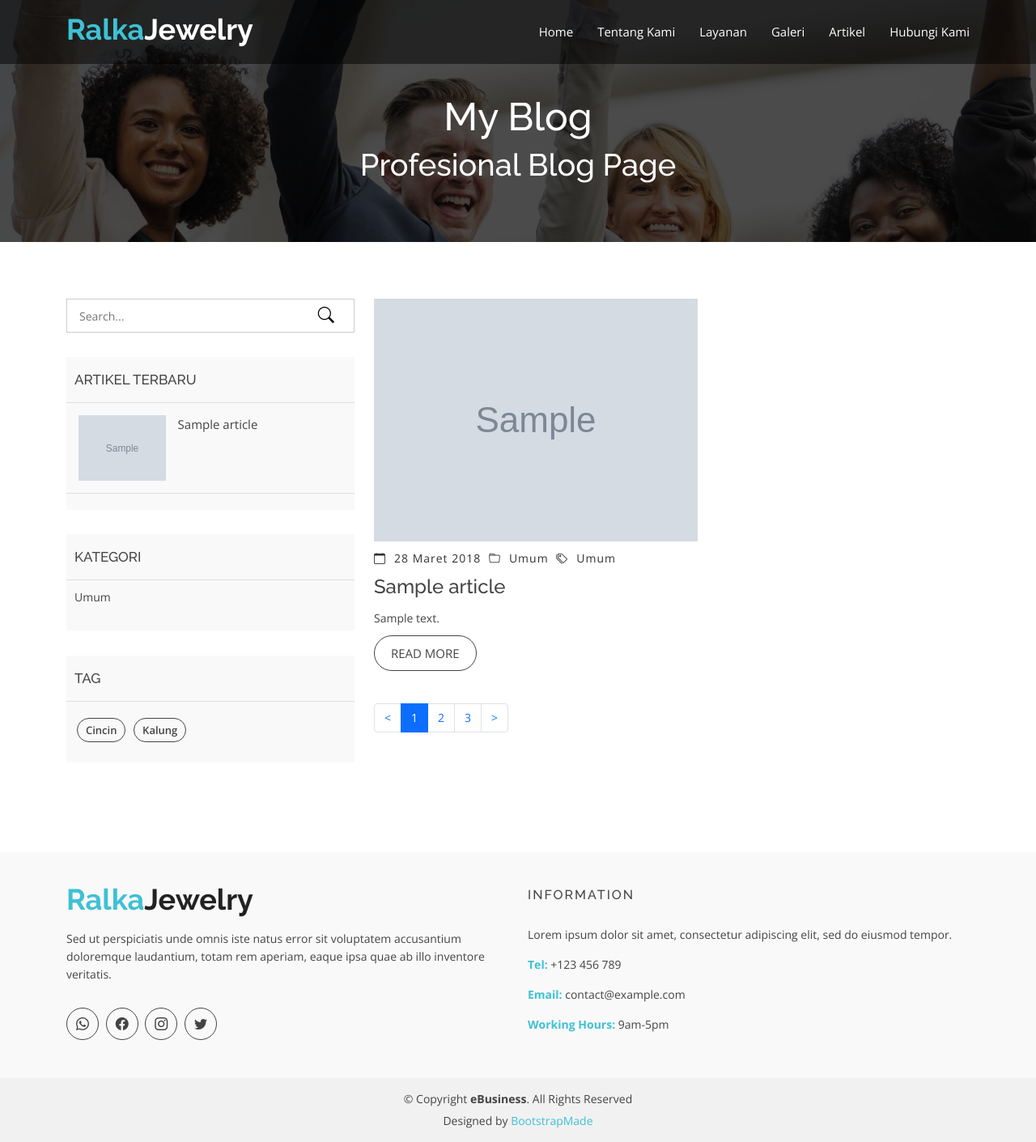
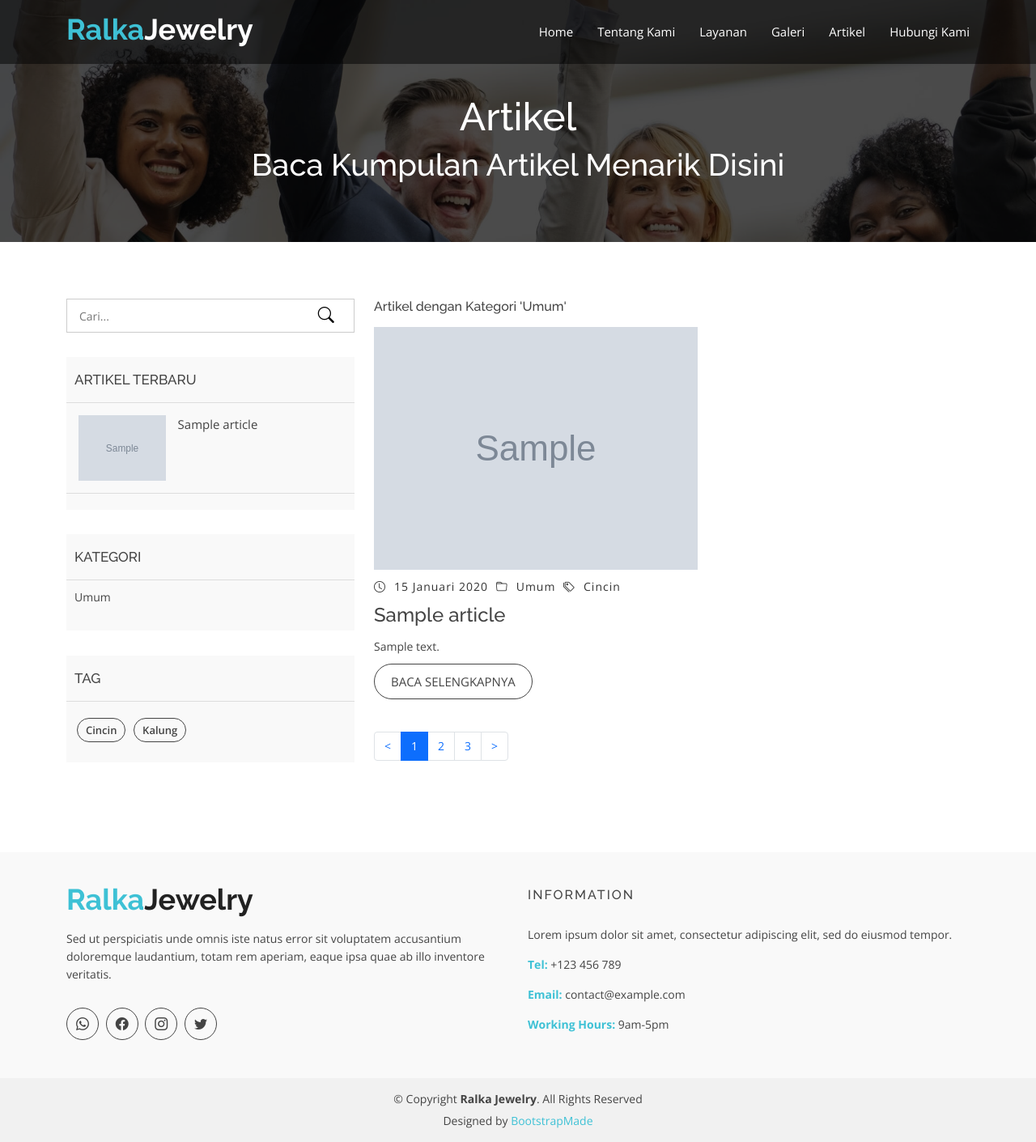
Before and after one commit to ziyadb911/ralkajewelry, a Laravel app: page /artikel?kategori=1 in a window 1280 px wide. Shown: the part 1-1412 px from the top of the page at 81% size. Run offline with Laravel 8, Linux system fonts and the light colour scheme; data comes from the database, SQL or seed files in the repository; tables that the repository leaves empty hold one stand-in row (Sample ...).

Commit message:
fix binding artikel dgn slug dan filternya

```diff
--- a/app/Http/Controllers/HomeController.php
+++ b/app/Http/Controllers/HomeController.php
@@ -24,28 +24,46 @@ class HomeController extends Controller
 
     public function artikel(Request $request)
     {
+        $cari = $request->cari;
+        $kategoriId = $request->kategori;
+        $tagId = $request->tag;
         $company = CompanyInfo::findOrFail(1);
         $articleCategories = ArticleCategory::orderBy("name", "ASC")->get();
         $tags = Tag::orderBy("name", "ASC")->get();
-        $articles = Article::where("is_shown", true)->orderBy("created_at", "DESC")->get();
-        $recentArticles = Article::where("is_shown", true)->orderBy("created_at", "DESC")->limit(4)->get();
+        $recentArticles = Article::where("is_shown", true)->orderBy("date", "DESC")->orderBy("created_at", "DESC")->limit(3)->get();
+
+        // list artikel yg tampil dan di filter
+        $articles = Article::when(isset($cari), function ($q) use ($cari) {
+            $q->where('title', 'LIKE', "%$cari%");
+        })->when(isset($kategoriId), function ($q) use ($kategoriId) {
+            $q->where('article_category_id', $kategoriId);
+        })->when(isset($tagId), function ($q) use ($tagId) {
+            $q->whereHas('tags', function ($q) use ($tagId) {
+                $q->where('id', $tagId);
+            });
+        })->where("is_shown", true)->orderBy("date", "DESC")->orderBy("created_at", "DESC")->get();
+
         $data = [
             'company' => $company,
+            'recentArticles' => $recentArticles,
             'articleCategories' => $articleCategories,
             'tags' => $tags,
             'articles' => $articles,
-            'recentArticles' => $recentArticles,
         ];
         return view('artikel', $data);
     }
 
-    public function artikelDetail(Request $request)
+    public function artikelDetail(Request $request, Article $article)
     {
+        if(!$article->is_shown){
+            abort(404);
+        }
         $company = CompanyInfo::findOrFail(1);
-        $recentArticles = Article::where("is_shown", true)->orderBy("created_at", "DESC")->limit(4)->get();
+        $recentArticles = Article::where("is_shown", true)->orderBy("date", "DESC")->orderBy("created_at", "DESC")->limit(4)->get();
         $data = [
             'company' => $company,
             'recentArticles' => $recentArticles,
+            'article' => $article,
         ];
         return view('artikel-detail', $data);
     }
--- a/app/Models/Article.php
+++ b/app/Models/Article.php
@@ -54,6 +54,11 @@ class Article extends Model
         return isset($this->date) ? DateHelper::dateToString($this->date) : null;
     }
 
+    public function getDateIndoAttribute()
+    {
+        return isset($this->date) ? DateHelper::dateToStringIndonesia($this->date) : null;
+    }
+
     public function getCreatedAtFormattedAttribute()
     {
         return isset($this->created_at) ? DateHelper::dateTimeToString($this->created_at) : null;
--- a/resources/views/artikel.blade.php
+++ b/resources/views/artikel.blade.php
@@ -4,6 +4,14 @@
 @endsection
 
 @section('jsready')
+  $('#formCari').submit(function (e) {
+    $('#formCari').find('input').each(function() {
+        var input = $(this);
+        if (!input.val() || input.val() == "") {
+            input.prop('disabled', true);
+        }
+    });
+  });
 @endsection
 
 @section('jsfunction')
@@ -20,10 +28,10 @@
             <div class="slider-content text-center">
               <div class="header-bottom">
                 <div class="layer2">
-                  <h1 class="title2">My Blog</h1>
+                  <h1 class="title2">Artikel</h1>
                 </div>
                 <div class="layer3">
-                  <h2 class="title3">Profesional Blog Page</h2>
+                  <h2 class="title3">Baca Kumpulan Artikel Menarik Disini</h2>
                 </div>
               </div>
             </div>
@@ -40,9 +48,9 @@
             <div class="page-head-blog">
               <div class="single-blog-page">
                 <!-- search option start -->
-                <form action="#">
+                <form method='GET' action="" id="formCari">
                   <div class="search-option">
-                    <input type="text" placeholder="Search...">
+                    <input type="text" name="cari" id="cari" placeholder="Cari..." value="{{ request()->get('cari') ?? '' }}">
                     <button class="button" type="submit">
                       <i class="bi bi-search"></i>
                     </button>
@@ -56,16 +64,16 @@
                   <div class="left-blog">
                     <h4>Artikel Terbaru</h4>
                     <div class="recent-post">
-                      @foreach ($recentArticles as $article)
+                      @foreach ($recentArticles as $recentArticle)
                         <!-- start single post -->
                         <div class="recent-single-post">
                           <div class="post-img">
-                            <a href="#">
-                              <img src="{{ URL::asset($article->image_url ?? 'img/image-default.jpg') }}" alt="{{ $article->title }}">
+                            <a href="{{ route('artikel.detail', ['article' => $recentArticle]) }}">
+                              <img src="{{ URL::asset($recentArticle->image_url ?? 'img/image-default.jpg') }}" alt="{{ $recentArticle->title }}">
                             </a>
                           </div>
                           <div class="pst-content">
-                            <p><a href="#">{{ $article->title }}</a></p>
+                            <p><a href="{{ route('artikel.detail', ['article' => $recentArticle]) }}">{{ $recentArticle->title }}</a></p>
                           </div>
                         </div>
                         <!-- End single post -->
@@ -82,7 +90,7 @@
                     <ul>
                       @foreach ($articleCategories as $articleCategory)
                         <li>
-                          <a href="#">{{ $articleCategory->name ?? '' }}</a>
+                          <a href="{{ route('artikel', ['kategori' => $articleCategory]) }}">{{ $articleCategory->name ?? '' }}</a>
                         </li>
                       @endforeach
                     </ul>
@@ -97,7 +105,7 @@
                       <ul>
                         @foreach ($tags as $tag)
                           <li>
-                            <a href="#">{{ $tag->name ?? '' }}</a>
+                            <a href="{{ route('artikel', ['tag' => $tag]) }}">{{ $tag->name ?? '' }}</a>
                           </li>
                         @endforeach
                       </ul>
@@ -109,6 +117,21 @@
           </div>
           <!-- End left sidebar -->
           <div class="col-md-8 col-sm-8 col-xs-12">
+            @if(request()->hasAny(['cari', 'kategori', 'tag']))
+              <div class="row">
+                <div class="col-md-12 col-sm-12 col-xs-12">
+                  <h6>
+                    @if(request()->has('cari'))
+                      Artikel dengan Pencarian '{{ request()->get('cari') }}'
+                    @elseif(request()->has('kategori'))
+                      Artikel dengan Kategori '{{ count($articleCategories) > 0 ? ($articleCategories->firstWhere('id', request()->get('kategori'))->name ?? '') : '' }}'
+                    @elseif(request()->has('tag'))
+                      Artikel dengan Tag '{{ count($tags) > 0 ? ($tags->firstWhere('id', request()->get('tag'))->name ?? '') : '' }}'
+                    @endif
+                  </h6>
+                </div>
+              </div>
+            @endif
             <div class="row">
               @if (count($articles) > 0)
                 @foreach ($articles as $article)
@@ -116,35 +139,36 @@
                   <div class="col-md-12 col-sm-12 col-xs-12">
                     <div class="single-blog">
                       <div class="single-blog-img">
-                        <a href="blog-details.html">
+                        <a href="{{ route('artikel.detail', ['article' => $article]) }}">
                           <img src="{{ $article->image_url }}" alt="">
                         </a>
                       </div>
                       <div class="blog-meta">
                         <span class="date-type">
-                          <i class="bi bi-calendar"></i>28 Maret 2018
+                          <i class="bi bi-clock"></i>{{ $article->date_indo }}
                         </span>
                         <span class="date-type">
                           <i class="bi bi-folder"></i>{{ $article->articleCategory->name ?? '' }}
                         </span>
+                        @if(isset($article->tags) && count($article->tags) > 0)
                           <span class="date-type">
-                          <i class="bi bi-tags"></i>{{ $article->articleCategory->name ?? '' }}
+                            <i class="bi bi-tags"></i>{{ implode(', ',$article->tags->pluck('name')->toArray()) ?? '' }}
                           </span>
+                        @endif
                       </div>
                       <div class="blog-text">
                         <h4>
-                          <a href="#">{{ $article->title ?? '' }}</a>
+                          <a href="{{ route('artikel.detail', ['article' => $article]) }}">{{ $article->title ?? '' }}</a>
                         </h4>
-                        {!! $article->content ?? '' !!}
+                        {!! (strlen($article->content) > 250) ? (substr($article->content, 0, 250) . '...') : $article->content !!}
                       </div>
                       <span>
-                        <a href="blog-details.html" class="ready-btn">Read more</a>
+                        <a href="{{ route('artikel.detail', ['article' => $article]) }}" class="ready-btn">Baca Selengkapnya</a>
                       </span>
                     </div>
                   </div>
                   <!-- End single blog -->
                   @endforeach
-              @endif
                   <div class="blog-pagination">
                     <ul class="pagination">
                       <li class="page-item"><a href="#" class="page-link">&lt;</a></li>
@@ -154,6 +178,21 @@
                       <li class="page-item"><a href="#" class="page-link">&gt;</a></li>
                     </ul>
                   </div>
+              @else
+                <div class="col-md-12 col-sm-12 col-xs-12">
+                  <h5>
+                    @if(request()->has('cari'))
+                      Tidak ditemukan artikel dengan pencarian tersebut
+                    @elseif(request()->has('kategori'))
+                      Tidak ditemukan artikel dengan kategori tersebut
+                    @elseif(request()->has('tag'))
+                      Tidak ditemukan artikel dengan tag tersebut
+                    @else
+                      Tidak ada artikel yang terdaftar
+                    @endif
+                  </h5>
+                </div>
+              @endif
             </div>
           </div>
         </div>
--- a/resources/views/layouts/footer.blade.php
+++ b/resources/views/layouts/footer.blade.php
@@ -57,7 +57,7 @@
                 <div class="col-md-12 col-sm-12 col-xs-12">
                     <div class="copyright text-center">
                         <p>
-                            &copy; Copyright <strong>eBusiness</strong>. All Rights Reserved
+                            &copy; Copyright <strong>Ralka Jewelry</strong>. All Rights Reserved
                         </p>
                     </div>
                     <div class="credits">
--- a/routes/web.php
+++ b/routes/web.php
@@ -10,8 +10,10 @@ Route::get('/', [HomeController::class, 'index'])->name('home');
 Route::post('/kontak', [HomeController::class, 'contact'])->name('kontak');
 
 // artikel
-Route::get('/artikel', [HomeController::class, 'artikel'])->name('artikel');
-Route::get('/artikel-detail', [HomeController::class, 'artikelDetail'])->name('artikel.detail');
+Route::prefix('/artikel')->group(function () {
+    Route::get('/', [HomeController::class, 'artikel'])->name('artikel');
+    Route::get('/{article:slug}', [HomeController::class, 'artikelDetail'])->name('artikel.detail');
+});
 
 // login
 Route::get('/login', [LoginController::class, 'loginTampil'])->name('login');
```
Also changed, not shown: resources/views/artikel-detail.blade.php (+18 -28 lines). Lines whose indentation alone changed are shown as unchanged.
